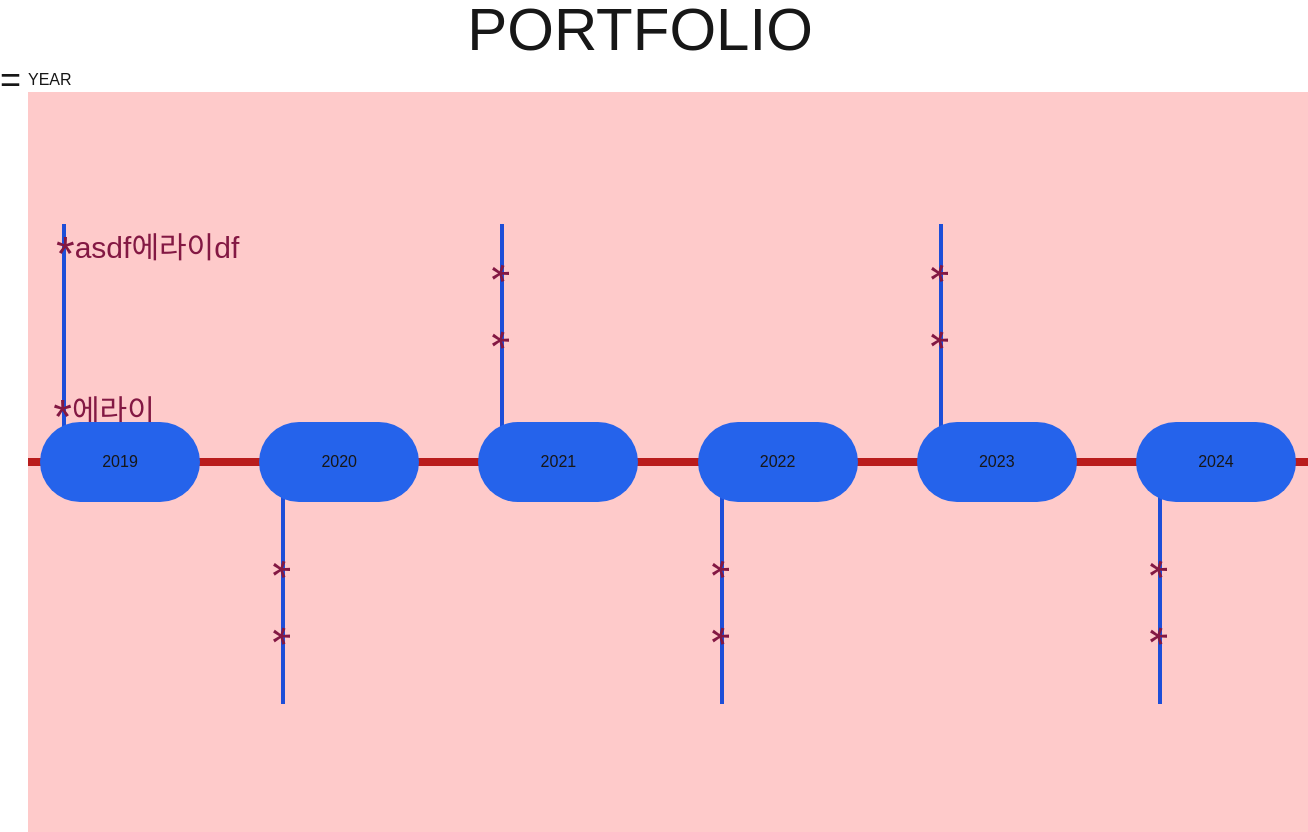
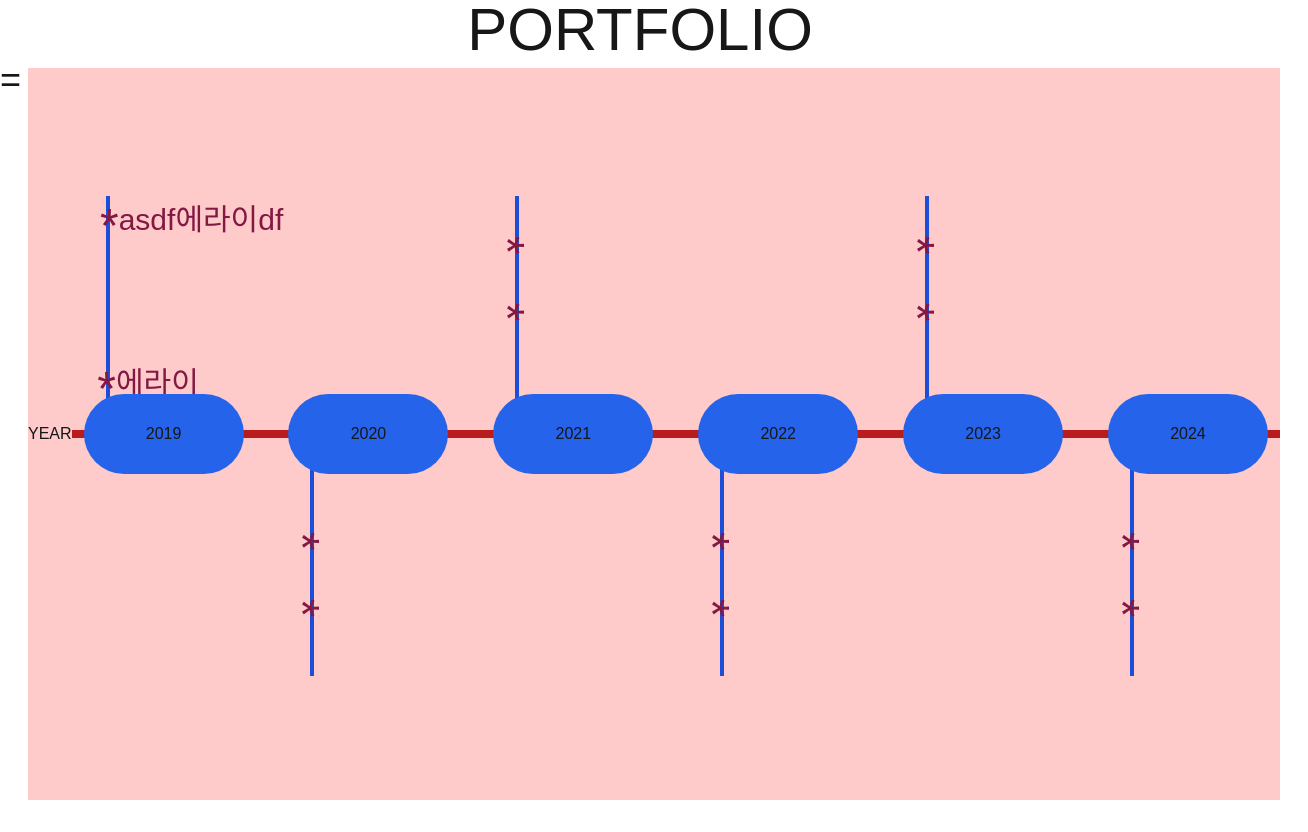
Before and after one commit to yun-21/my_page, a Next.js app in the folder client/: page / in a window 1280 px wide. Shown: the whole page, 1308 px wide, since content can reach past the window. After the commit the page ends 800 px from the top, so only its background shows below. Built offline with nearby package versions, Linux system fonts and the light colour scheme.

Commit message:
정적 컴포넌트 위치 지정

```diff
--- a/client/src/app/layout.tsx
+++ b/client/src/app/layout.tsx
@@ -30,12 +30,14 @@ export default function RootLayout({
         <div className="text-6xl text-center h-1/10">
           PORTFOLIO
         </div>
-        <div className="flex flex-grow relative w-full">
-          <div className="w-2/10 absolute z-10">
+        <div className="flex flex-grow w-full">
+          <div className="w-1/4 absolute z-10">
             <MenuComponent/>
           </div>
-          <div className="flex-grow absolute ml-7 mt-2 h-full w-full z-0">
-            {children}
+          <div className="flex-grow ml-7 mt-2 z-0">
+            <div className="bg-red-200 w-full h-full flex items-center justify-center">
+              {children}
+            </div>
           </div>
         </div>
       </body>
--- a/client/src/app/page.tsx
+++ b/client/src/app/page.tsx
@@ -7,7 +7,7 @@ export default function Home() {
       <div>
         YEAR
       </div>
-      <div className="bg-red-200 w-full h-full flex items-center justify-center">
+
       <div className="h-2 bg-red-700 relative flex justify-between items-center px-3 w-full">
         <div className="relative">
           <div className="w-60 h-1 bg-blue-700 rotate-90 absolute z-0 -ml-24 -mt-20 flex">
@@ -58,7 +58,6 @@ export default function Home() {
           </div>
         </div>
       </div>
-      </div>
     </>
   );
 }
```
Lines whose indentation alone changed are shown as unchanged.
